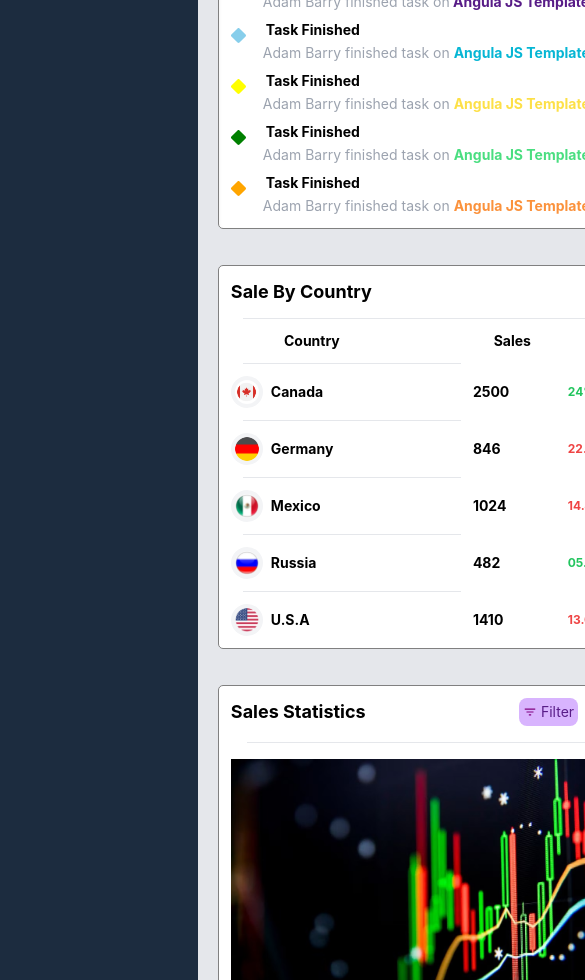
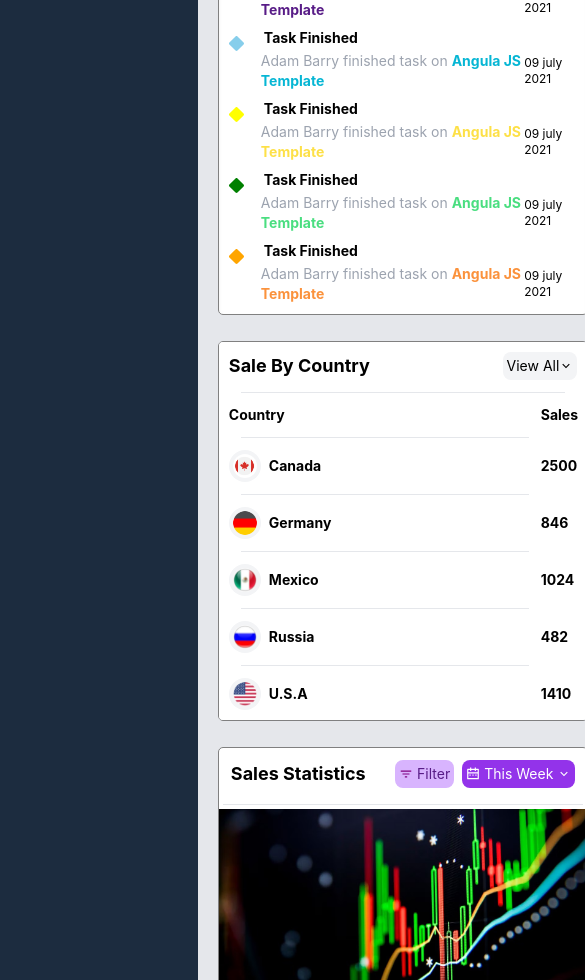
Before and after one commit to Ayush-2302/velvet1, a React (Create React App) app: page / in a window 390 px wide. Shown: the part 1020-2000 px from the top of the page, 585 px wide, since content can reach past the window. Built offline with nearby package versions, Linux system fonts and the light colour scheme.

Commit message:
adjust the body aliment and changed media query

```diff
--- a/src/App.js
+++ b/src/App.js
@@ -30,7 +30,7 @@ function App() {
         <div className="flex slide">
           <Velvet />
 
-          <div className="routs m-auto w-[100%]">
+          <div className="routs w-full">
             <Navbar  />
             <Routes>
               <Route exact path="/" element={<Home />} />
--- a/src/component/Body.js
+++ b/src/component/Body.js
@@ -87,8 +87,7 @@ function Body() {
   return (
     <>
       {/*  card1 */}
-      <div className=" w-full">
-      <div className=" container  ">
+        <div className="keybody  ">
           <div className="cards1   ">
             <div className="card shadow-inner card1">
               <h1 className="text-lg  font-bold">Recent Activity</h1>
@@ -99,11 +98,10 @@ function Body() {
                   <BsFillDiamondFill color="purple" size="15px" />
                   <p className=" ml-5 -mt-2 font-bold">Task Finished</p>
                 </div>
-              <div className="flex items-center justify-between">
-                <p className=" text-gray-400 task ml-8  ">
+                <div className="flex items-center flex-shrink break-words justify-between">
+                  <p className="  text-gray-400 task ml-8  ">
                     Adam Barry finished task on
                     <span className=" font-bold text-purple-900">
-                    {" "}
                       Angula JS Template
                     </span>
                   </p>
@@ -116,7 +114,7 @@ function Body() {
                   <BsFillDiamondFill color="skyblue" size="15px" />
                   <p className=" ml-5 -mt-2 font-bold">Task Finished</p>
                 </div>
-              <div className="flex items-center justify-between">
+                <div className="flex items-center flex-shrink break-words justify-between">
                   <p className=" text-gray-400 task ml-8 ">
                     {" "}
                     Adam Barry finished task on{" "}
@@ -134,12 +132,10 @@ function Body() {
                   <BsFillDiamondFill color="yellow" size="15px" />
                   <p className=" ml-5 -mt-2 font-bold">Task Finished</p>
                 </div>
-              <div className="flex items-center justify-between">
+                <div className="flex-shrink break-words flex items-center justify-between">
                   <p className=" text-gray-400 task ml-8 ">
-                  {" "}
                     Adam Barry finished task on{" "}
                     <span className=" font-bold text-yellow-300">
-                    {" "}
                    Angula JS Template
                     </span>
                   </p>
@@ -152,7 +148,7 @@ function Body() {
                   <BsFillDiamondFill color="green" size="15px" />
                   <p className=" ml-5 -mt-2 font-bold">Task Finished</p>
                 </div>
-              <div className="flex items-center justify-between">
+                <div className="flex-shrink break-words flex items-center justify-between">
                   <p className=" text-gray-400 task ml-8 ">
                     {" "}
                     Adam Barry finished task on{" "}
@@ -170,7 +166,7 @@ function Body() {
                   <BsFillDiamondFill color="orange" size="15px" />
                   <p className=" ml-5 -mt-2 font-bold">Task Finished</p>
                 </div>
-              <div className="flex items-center justify-between">
+                <div className="flex-shrink break-words flex items-center justify-between">
                   <p className=" text-gray-400 task ml-8 ">
                     {" "}
                     Adam Barry finished task on{" "}
@@ -186,8 +182,8 @@ function Body() {
               <div></div>
             </div>
             {/* card 2 */}
-          <div className="card  ">
-            <div className="top flex justify-between">
+            <div className="card overflow-x-auto card2 ">
+              <div className="top flex-shrink break-words  flex justify-between">
                 <h1 className=" text-lg font-bold"> Sale By Country </h1>
                 <button className="w-fit flex items-center text-sm bg-gray-100 rounded-lg p-1">
                   View All
@@ -199,7 +195,7 @@ function Body() {
               <table className=" w-11/12  ">
                 <thead className=" ">
                   <tr className=" text-sm">
-                  <th className="pr-20">Country</th>
+                    <th className="pr-64">Country</th>
                     <th className="pr-4"> Sales </th>
                     <th> Bounce</th>
                   </tr>
@@ -279,9 +275,9 @@ function Body() {
             </div>
           </div>
           {/*card 3 */}
-        <div className="cards2 w-[100%]">
-          <div className="card card2 ">
-            <div className="top flex justify-between">
+          <div className="cards2   ">
+            <div className="card card3 p-0">
+              <div className="top flex justify-between p-3">
                 <h1 className=" text-lg font-bold">Sales Statistics </h1>
                 <ul className="btn  text-sm ">
                   <div className="flex space-x-2 flex-wrap justify-evenly">
@@ -318,12 +314,12 @@ function Body() {
                   </div>
                 </ul>
               </div>
-            <hr className=" m-4" />
+              <hr className=" m-1" />
 
               <img src={stock} alt=" img" className=" w-full  " />
             </div>
             {/* card 4 */}
-          <div className="card  card5 grow overflow-x-auto   ">
+            <div className="card  card5 grow overflow-x-scroll   ">
               <div className="top flex justify-between">
                 <h1 className=" text-lg font-bold">Top Selling Products </h1>
                 <div className="flex">
@@ -466,7 +462,6 @@ function Body() {
                       </button>
                     </td>
                   </tr>
-                <hr className="m-2 " />
                 </tbody>
               </table>
             </div>
@@ -474,7 +469,7 @@ function Body() {
 
           {/* card 5 */}
           <div className="cards3 mr-5  ">
-          <div className="card  card3">
+            <div className="card overflow-x-auto  card3">
               <div className="top flex  justify-between">
                 <h1 className=" text-lg font-bold">Sales Value </h1>
                 <div>
@@ -510,21 +505,20 @@ function Body() {
               </div>
               <hr className=" mt-8" />
               <div className="flex justify-center items-center p-2 ">
-
-          <div className="pr-6 border-r-2">Sale Items
+                <div className="pr-6 border-r-2">
+                  Sale Items
                   <p className="font-bold text-2xl">18,675.00</p>
-          </div >
+                </div>
                 {/* <hr className=" rotate-90 " /> */}
-          <div className="pl-6">Sale Revenue
+                <div className="pl-6">
+                  Sale Revenue
                   <p className="font-bold text-2xl ">$122,39</p>
                 </div>
               </div>
-
-
             </div>
 
             {/* card6 */}
-          <div className="card  card6 ">
+            <div className="card overflow-x-auto  card6 ">
               <div className="top flex justify-between">
                 <h1 className=" text-lg font-bold">Monthly Profit </h1>
                 <div className="">
@@ -620,7 +614,9 @@ function Body() {
                 <FiCreditCard className="green mr-2 text-green-800 bg-green-200 w-8 h-5 rounded-md" />{" "}
                 <p className="  font-semibold w-24">ATM Withdrawl</p>
               </div>
-            <span className="flex items-center  text-green-500">$245000 </span>
+              <span className="flex items-center  text-green-500">
+                $245000{" "}
+              </span>
             </div>
             <p className=" ml-10 text-gray-500 text-sm">Just Now</p>
 
@@ -839,7 +835,6 @@ function Body() {
             </table>
           </div>
         </div>
-      </div>
     </>
   );
 }
--- a/src/component/Home.js
+++ b/src/component/Home.js
@@ -8,6 +8,7 @@ function Home( props ) {
     <>
         <div className=" bg-gray-200">
           <Dashboard />
+
           <Body />
         </div>
 
--- a/src/index.css
+++ b/src/index.css
@@ -7,7 +7,7 @@
   /* background-color: rgb(230, 221, 221); */
 }
 
-img{
+img {
   object-fit: cover;
 }
 
@@ -15,11 +15,10 @@ img{
   width: 400px;
 }
 
-.circle{
+.circle {
   border-left: 17px solid rgb(175, 50, 175);
   border-bottom: 17px solid rgb(175, 50, 175);
   border-right: 17px solid rgb(175, 50, 175);
-
 }
 .boxes {
   display: grid;
@@ -30,14 +29,15 @@ img{
     display: grid;
     grid-template-columns: repeat(3, 1fr);
     width: 95%;
-  }}
-  @media (max-width: 1200px) {
-    .boxes {
-      grid-template-columns: repeat(2, 1fr);
-    }
   }
+}
+@media (max-width: 1200px) {
+  .boxes {
+    grid-template-columns: repeat(2, 1fr);
+  }
+}
 
- @media(max-width:765px)and (min-width: 600px)   {
+@media (max-width: 765px) and (min-width: 600px) {
   .boxes {
     display: grid;
     grid-template-columns: repeat(3, 1fr);
@@ -45,23 +45,26 @@ img{
   }
 }
 
- @media (max-width: 599px) and ( min-width: 407px) {
+@media (max-width: 599px) and (min-width: 407px) {
   .boxes {
     grid-template-columns: repeat(2, 1fr);
   }
+  .card {
+    width: 50%;
+  }
 }
-
 
 @media (max-width: 406px) {
   .boxes {
     grid-template-columns: repeat(1, 1fr);
   }
 }
-.navbar,.dashboardcont{
-  background-image: linear-gradient( 45deg,rgb(91, 91, 239), rgb(151, 79, 151));
+.navbar,
+.dashboardcont {
+  background-image: linear-gradient(45deg, rgb(91, 91, 239), rgb(151, 79, 151));
 }
-.velvet{
-  background-color: rgb(28, 44, 63)
+.velvet {
+  background-color: rgb(28, 44, 63);
 }
 
 .box {
@@ -72,24 +75,23 @@ img{
   background-color: white;
   margin-top: 36px;
   margin-left: 20px;
-  /* height: 124px; */
   min-height: auto;
   min-height: auto;
   word-wrap: break-word;
   transition: all 0s ease 0s;
   border-radius: 10px;
   box-shadow: 0px -10px rgba(199, 198, 198, 0.849);
-    position: relative;
+  position: relative;
 }
 .card {
   background-color: white;
-  margin: auto;
-  padding: 12px;
+  padding: 10px;
+  width: 95%;
+  /* margin-right: 50px; */
   border-radius: 5px;
-  margin-top: 36px;
+  margin-top: 26px;
   margin-left: 20px;
-  /* height: auto; */
-  width:95%;
+  height: fit-content;
   border: 0.5px solid gray;
 }
 
@@ -97,59 +99,59 @@ img{
   width: 352px;
 }
 
-.container{
-  display: flex;
-}
-.cards4{
-  display: flex;
 
-}
-.task{
+.task {
   width: 146px;
 }
-.date{
+.date {
   width: 64px;
 }
-.card7{
-  width: 30%;
-}
-.card8{
-  margin-top: -8px;
+
+
+.task{
+  width: fit-content;
 }
 
-@media(max-width:1400px){
+@media(min-width:1400px) {
+  .keybody{
+    display: flex;
+  }
+  .cards2 .card{
+    width: 98%;
+  }
+ .card8{
+  margin-top: -0.5px;
+ }
+  .cards4{
+    display: flex;
+  }
   .card7{
+    width:30% ;
+  }
+  .date{
+    margin-left: 10px;
+    width: fit-content;
+  }
+}
+@media(min-width:990px)and (max-width:1400px) {
+  .cards1{
+    display: flex;
+  }
+  .cards1,.cade2{
     width: 95%;
   }
-  .card8{
-    margin-top: 36px;
-  }
-  .task{
-    width: auto;
-  }
-  .date{
-    margin-left: 20px;
-    width: auto;
-  }
-  .cards1{
-    display: flex;
-    flex-grow: 1;
-  }
- .card3 img{
-  height: 400px;
- }
-  .container{
-    display: grid;
-  }
-  .cards4{
-    display: grid;
-  }
 }
-@media(max-width:992px){
-  .cards1{
-    display: grid;
-  }
-}
+
+
+
+
+
+
+
+
+
+
+
 
 
 
```
Lines whose indentation alone changed are shown as unchanged.
